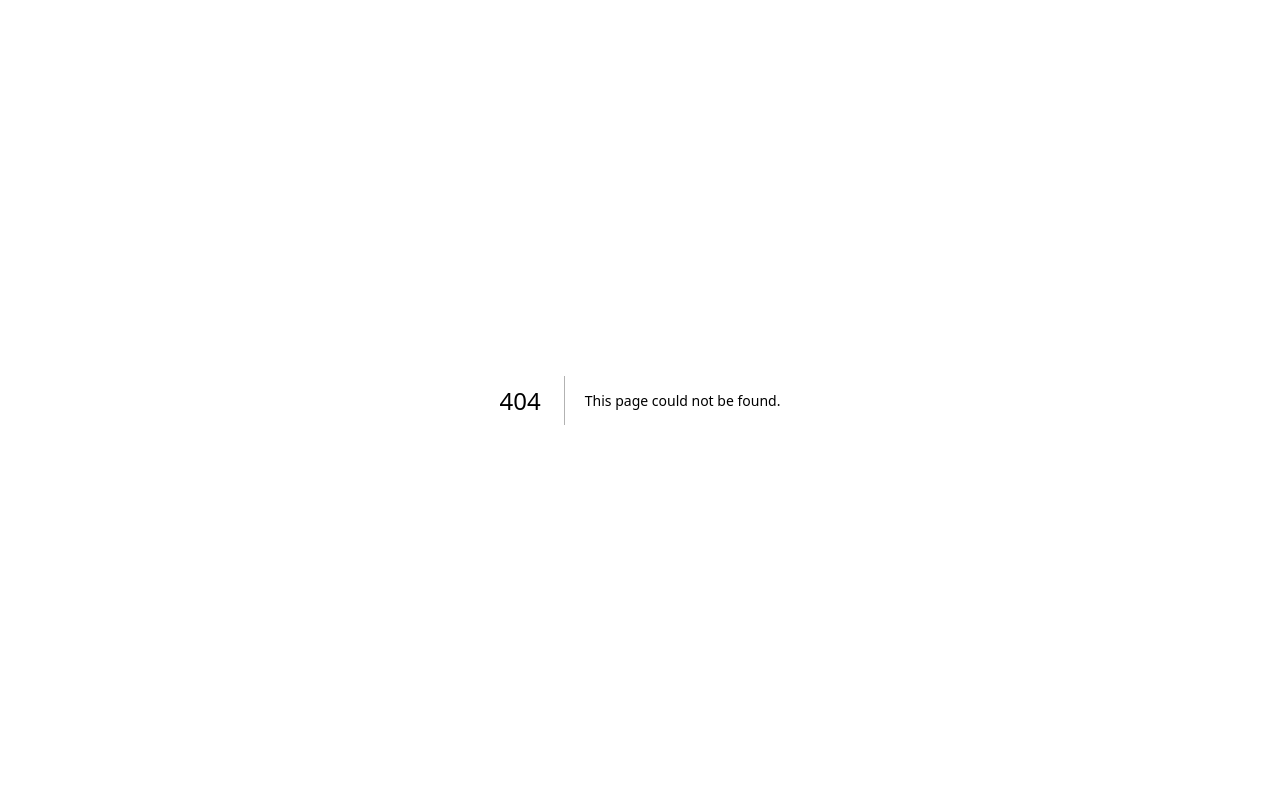
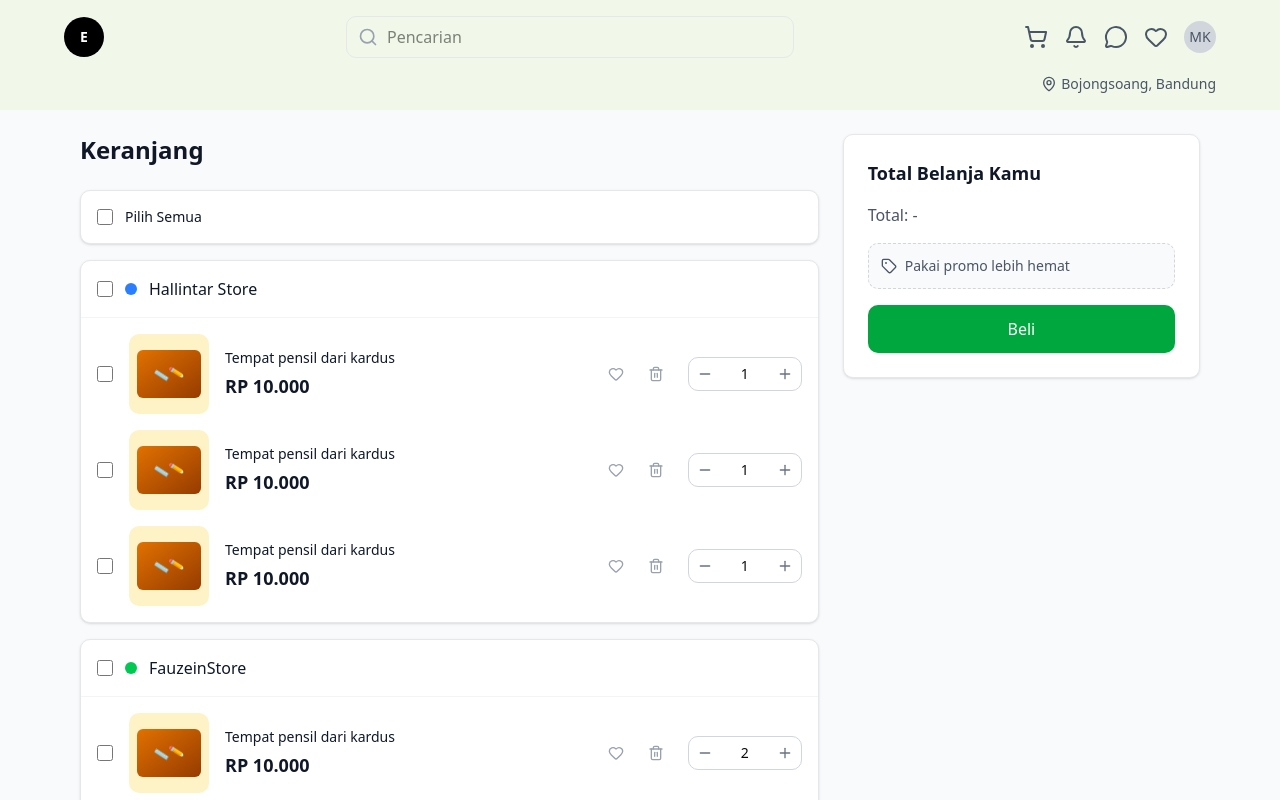
Before and after one commit to 7ofuuu/echo-market-fe, a Next.js app: page /shoping-cart in a window 1280 px wide. Before the commit this address had no page. Shown: the top 800 px of the page. Built offline with nearby package versions, Linux system fonts and the light colour scheme.

Commit message:
feat: add shoping cart page

```diff
--- /dev/null
+++ b/src/app/shoping-cart/page.jsx
@@ -0,0 +1,220 @@
+'use client';
+
+import React, { useState } from 'react';
+import { Search, ShoppingCart, Bell, MessageCircle, Heart, MapPin, Trash2, Plus, Minus, Tag } from 'lucide-react';
+
+import StoreNavbar from '@/components/shared/Navbar';
+
+export default function EcoMarketCart() {
+  const [cartItems, setCartItems] = useState({
+    hallintar: [
+      { id: 1, name: 'Tempat pensil dari kardus', price: 10000, quantity: 1, image: '/api/placeholder/80/80' },
+      { id: 2, name: 'Tempat pensil dari kardus', price: 10000, quantity: 1, image: '/api/placeholder/80/80' },
+      { id: 3, name: 'Tempat pensil dari kardus', price: 10000, quantity: 1, image: '/api/placeholder/80/80' }
+    ],
+    fauzein: [
+      { id: 4, name: 'Tempat pensil dari kardus', price: 10000, quantity: 2, image: '/api/placeholder/80/80' },
+      { id: 5, name: 'Tempat pensil dari kardus', price: 10000, quantity: 1, image: '/api/placeholder/80/80' },
+      { id: 6, name: 'Tempat pensil dari kardus', price: 10000, quantity: 1, image: '/api/placeholder/80/80' }
+    ],
+    owl: [
+      { id: 7, name: 'Tempat pensil dari kardus', price: 10000, quantity: 1, image: '/api/placeholder/80/80' },
+      { id: 8, name: 'Tempat pensil dari kardus', price: 10000, quantity: 1, image: '/api/placeholder/80/80' },
+      { id: 9, name: 'Tempat pensil dari kardus', price: 10000, quantity: 1, image: '/api/placeholder/80/80' }
+    ]
+  });
+
+  const [selectedStores, setSelectedStores] = useState({
+    hallintar: false,
+    fauzein: false,
+    owl: false
+  });
+
+  const [selectedItems, setSelectedItems] = useState({});
+
+  const updateQuantity = (storeKey, itemId, change) => {
+    setCartItems(prev => ({
+      ...prev,
+      [storeKey]: prev[storeKey].map(item =>
+        item.id === itemId
+          ? { ...item, quantity: Math.max(1, item.quantity + change) }
+          : item
+      )
+    }));
+  };
+
+  const toggleStoreSelection = (storeKey) => {
+    setSelectedStores(prev => ({
+      ...prev,
+      [storeKey]: !prev[storeKey]
+    }));
+  };
+
+  const toggleItemSelection = (itemId) => {
+    setSelectedItems(prev => ({
+      ...prev,
+      [itemId]: !prev[itemId]
+    }));
+  };
+
+  const formatCurrency = (amount) => {
+    return `RP ${amount.toLocaleString('id-ID')}`;
+  };
+
+  const StoreSection = ({ storeKey, storeName, storeColor, items }) => (
+    <div className="bg-white rounded-lg shadow-sm border border-gray-200 mb-4">
+      <div className="p-4 border-b border-gray-100">
+        <div className="flex items-center gap-3">
+          <input
+            type="checkbox"
+            checked={selectedStores[storeKey]}
+            onChange={() => toggleStoreSelection(storeKey)}
+            className="w-4 h-4 text-green-600 rounded border-gray-300 focus:ring-green-500"
+          />
+          <div className={`w-3 h-3 rounded-full ${storeColor}`}></div>
+          <span className="font-medium text-gray-900">{storeName}</span>
+        </div>
+      </div>
+
+      <div className="p-4 space-y-4">
+        {items.map((item) => (
+          <div key={item.id} className="flex items-center gap-4">
+            <input
+              type="checkbox"
+              checked={selectedItems[item.id] || false}
+              onChange={() => toggleItemSelection(item.id)}
+              className="w-4 h-4 text-green-600 rounded border-gray-300 focus:ring-green-500"
+            />
+
+            <div className="w-20 h-20 bg-amber-100 rounded-lg flex items-center justify-center overflow-hidden">
+              <div className="w-16 h-12 bg-gradient-to-br from-amber-600 to-amber-800 rounded-sm flex items-center justify-center">
+                <div className="text-xs text-white transform -rotate-12">📏✏️</div>
+              </div>
+            </div>
+
+            <div className="flex-1">
+              <h3 className="text-sm font-medium text-gray-900 mb-1">{item.name}</h3>
+              <p className="text-lg font-bold text-gray-900">{formatCurrency(item.price)}</p>
+            </div>
+
+            <div className="flex items-center gap-2">
+              <button className="w-8 h-8 flex items-center justify-center text-gray-400 hover:text-red-500 transition-colors">
+                <Heart className="w-4 h-4" />
+              </button>
+              <button className="w-8 h-8 flex items-center justify-center text-gray-400 hover:text-red-500 transition-colors">
+                <Trash2 className="w-4 h-4" />
+              </button>
+            </div>
+
+            <div className="flex items-center border border-gray-300 rounded-lg">
+              <button
+                onClick={() => updateQuantity(storeKey, item.id, -1)}
+                className="w-8 h-8 flex items-center justify-center text-gray-500 hover:bg-gray-100 transition-colors"
+              >
+                <Minus className="w-4 h-4" />
+              </button>
+              <span className="w-12 text-center text-sm font-medium">{item.quantity}</span>
+              <button
+                onClick={() => updateQuantity(storeKey, item.id, 1)}
+                className="w-8 h-8 flex items-center justify-center text-gray-500 hover:bg-gray-100 transition-colors"
+              >
+                <Plus className="w-4 h-4" />
+              </button>
+            </div>
+          </div>
+        ))}
+      </div>
+    </div>
+  );
+
+  return (
+    <div className="min-h-screen bg-gray-50">
+        <StoreNavbar />
+
+      <div className="max-w-6xl mx-auto px-4 py-6">
+        <div className="grid grid-cols-1 lg:grid-cols-3 gap-6">
+          {/* Cart Items */}
+          <div className="lg:col-span-2">
+            <h1 className="text-2xl font-bold text-gray-900 mb-6">Keranjang</h1>
+
+            {/* Select All */}
+            <div className="bg-white rounded-lg shadow-sm border border-gray-200 mb-4 p-4">
+              <label className="flex items-center gap-3 cursor-pointer">
+                <input
+                  type="checkbox"
+                  className="w-4 h-4 text-green-600 rounded border-gray-300 focus:ring-green-500"
+                />
+                <span className="text-sm font-medium text-gray-900">Pilih Semua</span>
+              </label>
+            </div>
+
+            {/* Store Sections */}
+            <StoreSection
+              storeKey="hallintar"
+              storeName="Hallintar Store"
+              storeColor="bg-blue-500"
+              items={cartItems.hallintar}
+            />
+
+            <StoreSection
+              storeKey="fauzein"
+              storeName="FauzeinStore"
+              storeColor="bg-green-500"
+              items={cartItems.fauzein}
+            />
+
+            <StoreSection
+              storeKey="owl"
+              storeName="Owl Store"
+              storeColor="bg-purple-500"
+              items={cartItems.owl}
+            />
+          </div>
+
+          {/* Order Summary */}
+          <div className="lg:col-span-1">
+            <div className="bg-white rounded-lg shadow-sm border border-gray-200 p-6 sticky top-6">
+              <h2 className="text-lg font-bold text-gray-900 mb-4">Total Belanja Kamu</h2>
+
+              <div className="flex justify-between items-center mb-4">
+                <span className="text-gray-600">Total: -</span>
+                {/* <span className="text-xl font-bold">—</span> */}
+              </div>
+
+              <div className="mb-4 p-3 bg-gray-50 rounded-lg border border-dashed border-gray-300">
+                <div className="flex items-center gap-2 text-sm text-gray-600">
+                  <Tag className="w-4 h-4" />
+                  <span>Pakai promo lebih hemat</span>
+                </div>
+              </div>
+
+              <button className="w-full bg-green-600 text-white py-3 rounded-lg font-medium hover:bg-green-700 transition-colors">
+                Beli
+              </button>
+            </div>
+          </div>
+        </div>
+
+        {/* Recommendations */}
+        <div className="mt-12">
+          <h2 className="text-xl font-bold text-gray-900 mb-6">Rekomendasi untuk kamu</h2>
+          <div className="grid grid-cols-1 md:grid-cols-3 gap-4">
+            {[1, 2, 3].map((item) => (
+              <div key={item} className="bg-white rounded-lg shadow-sm border border-gray-200 overflow-hidden hover:shadow-md transition-shadow">
+                <div className="aspect-square bg-gradient-to-br from-teal-400 to-teal-600 flex items-center justify-center">
+                  <div className="w-24 h-16 bg-gradient-to-br from-amber-600 to-amber-800 rounded-lg flex items-center justify-center">
+                    <div className="text-white text-lg transform -rotate-12">📏✏️</div>
+                  </div>
+                </div>
+                <div className="p-4">
+                  <h3 className="font-medium text-gray-900 mb-2">Tempat pensil dari kardus</h3>
+                  <p className="text-lg font-bold text-gray-900">RP 10.000</p>
+                </div>
+              </div>
+            ))}
+          </div>
+        </div>
+      </div>
+    </div>
+  );
+}
```
